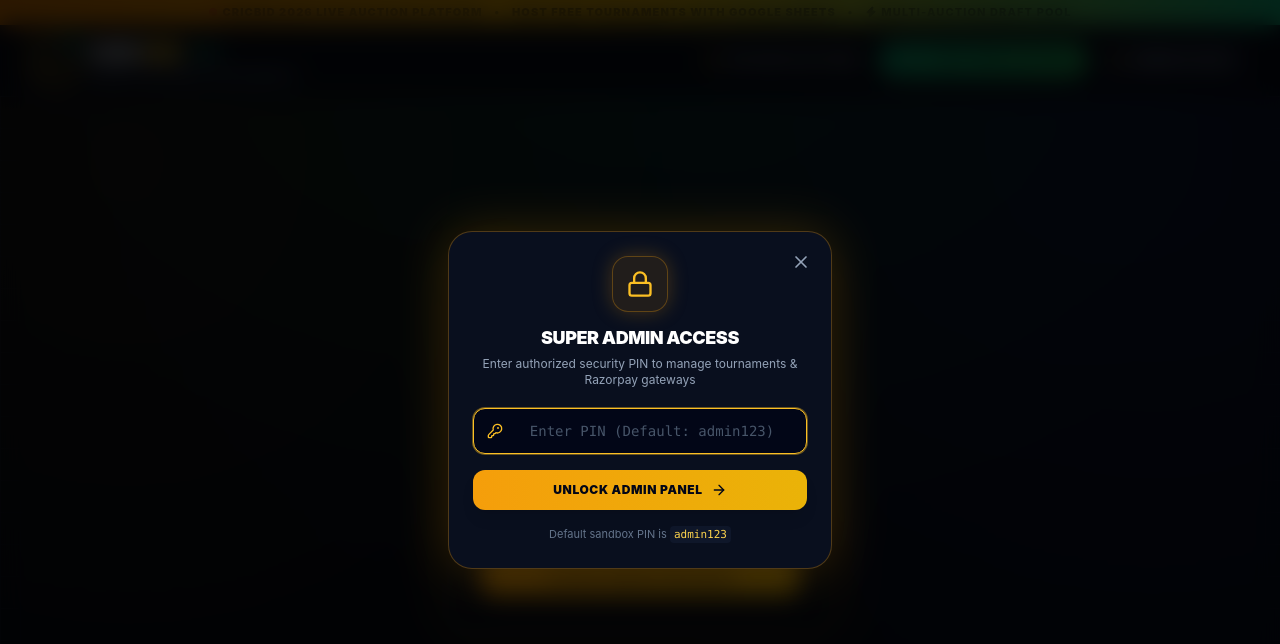
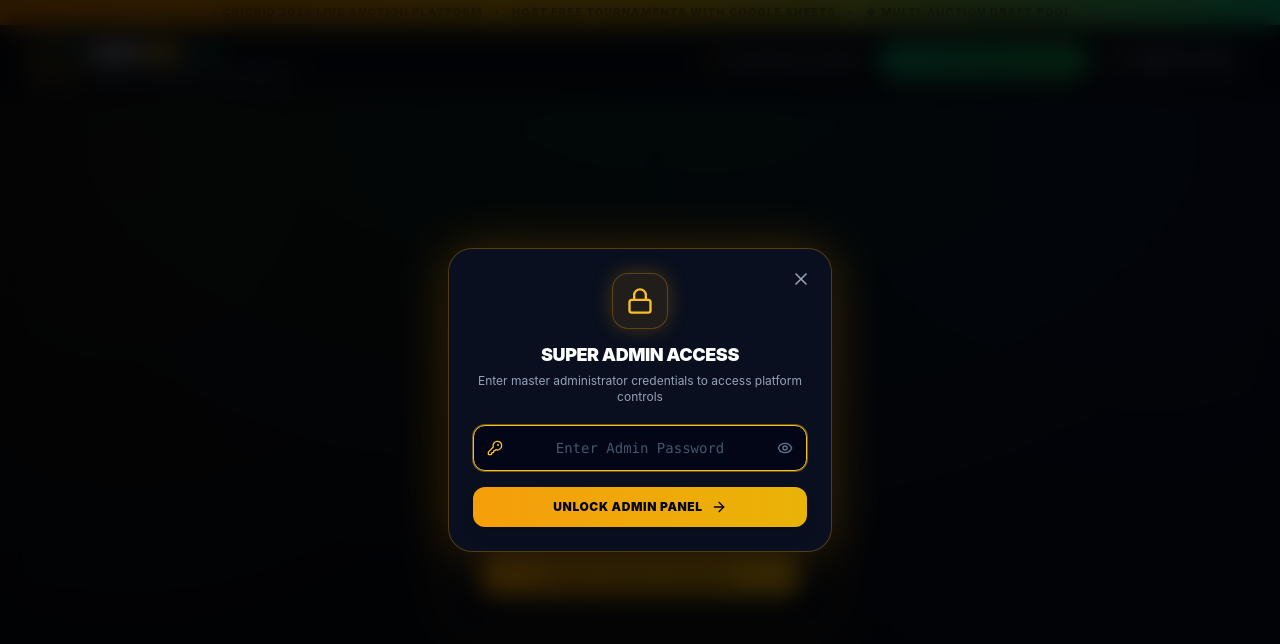
Before and after one commit to tpadigitalpvtltd/cricbid-platform, a Next.js app: page /admin in a window 1280 px wide. Both pictures are taken after a click on the button "ADMIN ACCESS". Shown: the top 644 px of the page. Built offline with nearby package versions, Linux system fonts and the light colour scheme.

Commit message:
feat: configure real master admin authentication with secure password

```diff
--- a/src/app/admin/page.tsx
+++ b/src/app/admin/page.tsx
@@ -19,13 +19,15 @@ import {
   Sliders,
   Users,
   Eye,
+  EyeOff,
   Settings2,
 } from 'lucide-react';
 
 export default function AdminPage() {
   const [isAuthenticated, setIsAuthenticated] = useState(false);
-  const [pinInput, setPinInput] = useState('');
-  const [pinError, setPinError] = useState('');
+  const [passwordInput, setPasswordInput] = useState('');
+  const [showPassword, setShowPassword] = useState(false);
+  const [passwordError, setPasswordError] = useState('');
   const [tournaments, setTournaments] = useState<Tournament[]>([]);
   const [loading, setLoading] = useState(false);
   const [updatingId, setUpdatingId] = useState<string | null>(null);
@@ -43,16 +45,16 @@ export default function AdminPage() {
 
   const handleLogin = (e: React.FormEvent) => {
     e.preventDefault();
-    const validPin = process.env.NEXT_PUBLIC_ADMIN_PIN || 'admin123';
-    if (pinInput.trim() === validPin) {
+    const validPassword = process.env.NEXT_PUBLIC_ADMIN_PIN || 'Shoaib@55';
+    if (passwordInput.trim() === validPassword) {
       if (typeof window !== 'undefined') {
         sessionStorage.setItem('cricbid_admin_auth', 'true');
       }
       setIsAuthenticated(true);
-      setPinError('');
+      setPasswordError('');
       fetchTournaments();
     } else {
-      setPinError('Invalid Admin PIN. (Default: admin123)');
+      setPasswordError('Invalid administrator password. Access denied.');
     }
   };
 
@@ -142,19 +144,35 @@ export default function AdminPage() {
               Super Admin Authentication
             </h2>
             <p className="text-xs text-slate-400 mt-1 mb-6">
-              Enter authorized administrator PIN to access tournament gateway controls.
+              Enter master administrator password to access tournament gateway controls.
             </p>
 
             <form onSubmit={handleLogin} className="space-y-4">
-              <input
-                type="password"
-                placeholder="Enter PIN (Default: admin123)"
-                value={pinInput}
-                onChange={(e) => setPinInput(e.target.value)}
-                autoFocus
-                className="w-full px-4 py-3 rounded-xl bg-slate-950 border border-slate-800 text-white text-center font-mono tracking-widest text-sm focus:outline-none focus:border-amber-400"
-              />
-              {pinError && <p className="text-xs text-rose-400 font-medium">{pinError}</p>}
+              <div className="relative">
+                <input
+                  type={showPassword ? 'text' : 'password'}
+                  placeholder="Enter Admin Password"
+                  value={passwordInput}
+                  onChange={(e) => {
+                    setPasswordInput(e.target.value);
+                    if (passwordError) setPasswordError('');
+                  }}
+                  autoFocus
+                  className="w-full px-4 pr-10 py-3 rounded-xl bg-slate-950 border border-slate-800 text-white text-center font-mono tracking-wider text-sm focus:outline-none focus:border-amber-400"
+                />
+                <button
+                  type="button"
+                  onClick={() => setShowPassword(!showPassword)}
+                  className="absolute inset-y-0 right-0 pr-3 flex items-center text-slate-500 hover:text-slate-300"
+                >
+                  {showPassword ? <EyeOff className="w-4 h-4" /> : <Eye className="w-4 h-4" />}
+                </button>
+              </div>
+
+              {passwordError && (
+                <p className="text-xs text-rose-400 font-medium">{passwordError}</p>
+              )}
+
               <button
                 type="submit"
                 className="w-full py-3 rounded-xl bg-gradient-to-r from-amber-500 to-yellow-500 hover:from-amber-400 text-slate-950 font-black text-xs uppercase tracking-wider shadow-lg"
@@ -185,7 +203,7 @@ export default function AdminPage() {
               <span className="px-2 py-0.5 rounded text-[10px] font-black uppercase tracking-wider bg-rose-500/20 text-rose-400 border border-rose-500/30">
                 Authorized Super Admin
               </span>
-              <span className="text-xs text-slate-400 font-mono">PIN Session Active</span>
+              <span className="text-xs text-slate-400 font-mono">Secure Session Active</span>
             </div>
             <h1 className="text-2xl sm:text-3xl font-black uppercase text-white font-sans mt-1">
               Tournament Gateway & Razorpay Controls
--- a/src/components/AdminPinModal.tsx
+++ b/src/components/AdminPinModal.tsx
@@ -2,7 +2,7 @@
 
 import React, { useState } from 'react';
 import { useRouter } from 'next/navigation';
-import { Lock, KeyRound, X, ArrowRight, ShieldAlert } from 'lucide-react';
+import { Lock, KeyRound, X, ArrowRight, ShieldAlert, Eye, EyeOff } from 'lucide-react';
 
 interface AdminPinModalProps {
   isOpen: boolean;
@@ -11,17 +11,17 @@ interface AdminPinModalProps {
 
 export const AdminPinModal: React.FC<AdminPinModalProps> = ({ isOpen, onClose }) => {
   const router = useRouter();
-  const [pin, setPin] = useState('');
+  const [password, setPassword] = useState('');
+  const [showPassword, setShowPassword] = useState(false);
   const [error, setError] = useState('');
 
   if (!isOpen) return null;
 
   const handleSubmit = (e: React.FormEvent) => {
     e.preventDefault();
-    // Default PIN: admin123
-    const validPin = process.env.NEXT_PUBLIC_ADMIN_PIN || 'admin123';
+    const validPassword = process.env.NEXT_PUBLIC_ADMIN_PIN || 'Shoaib@55';
 
-    if (pin.trim() === validPin) {
+    if (password.trim() === validPassword) {
       if (typeof window !== 'undefined') {
         sessionStorage.setItem('cricbid_admin_auth', 'true');
       }
@@ -29,7 +29,7 @@ export const AdminPinModal: React.FC<AdminPinModalProps> = ({ isOpen, onClose })
       onClose();
       router.push('/admin');
     } else {
-      setError('Invalid Admin Security PIN. (Default: admin123)');
+      setError('Invalid administrator password. Access denied.');
     }
   };
 
@@ -53,7 +53,7 @@ export const AdminPinModal: React.FC<AdminPinModalProps> = ({ isOpen, onClose })
             Super Admin Access
           </h3>
           <p className="text-xs text-slate-400 mt-1">
-            Enter authorized security PIN to manage tournaments & Razorpay gateways
+            Enter master administrator credentials to access platform controls
           </p>
         </div>
 
@@ -64,16 +64,23 @@ export const AdminPinModal: React.FC<AdminPinModalProps> = ({ isOpen, onClose })
                 <KeyRound className="w-4 h-4 text-amber-400" />
               </div>
               <input
-                type="password"
-                placeholder="Enter PIN (Default: admin123)"
-                value={pin}
+                type={showPassword ? 'text' : 'password'}
+                placeholder="Enter Admin Password"
+                value={password}
                 onChange={(e) => {
-                  setPin(e.target.value);
+                  setPassword(e.target.value);
                   if (error) setError('');
                 }}
                 autoFocus
-                className="w-full pl-10 pr-4 py-3 rounded-xl bg-slate-950 border border-slate-800 text-white text-sm focus:outline-none focus:border-amber-400 focus:ring-1 focus:ring-amber-400/40 font-mono tracking-widest placeholder:tracking-normal placeholder:text-slate-600 transition-all text-center"
+                className="w-full pl-10 pr-10 py-3 rounded-xl bg-slate-950 border border-slate-800 text-white text-sm focus:outline-none focus:border-amber-400 focus:ring-1 focus:ring-amber-400/40 font-mono tracking-wider placeholder:tracking-normal placeholder:text-slate-600 transition-all text-center"
               />
+              <button
+                type="button"
+                onClick={() => setShowPassword(!showPassword)}
+                className="absolute inset-y-0 right-0 pr-3.5 flex items-center text-slate-500 hover:text-slate-300 transition-colors"
+              >
+                {showPassword ? <EyeOff className="w-4 h-4" /> : <Eye className="w-4 h-4" />}
+              </button>
             </div>
             {error && (
               <p className="text-xs text-rose-400 mt-2 flex items-center justify-center gap-1 font-medium">
@@ -90,10 +97,6 @@ export const AdminPinModal: React.FC<AdminPinModalProps> = ({ isOpen, onClose })
             <span>Unlock Admin Panel</span>
             <ArrowRight className="w-4 h-4" />
           </button>
-
-          <p className="text-[11px] text-center text-slate-500">
-            Default sandbox PIN is <code className="text-amber-300 bg-slate-900 px-1 py-0.5 rounded">admin123</code>
-          </p>
         </form>
 
       </div>
```
